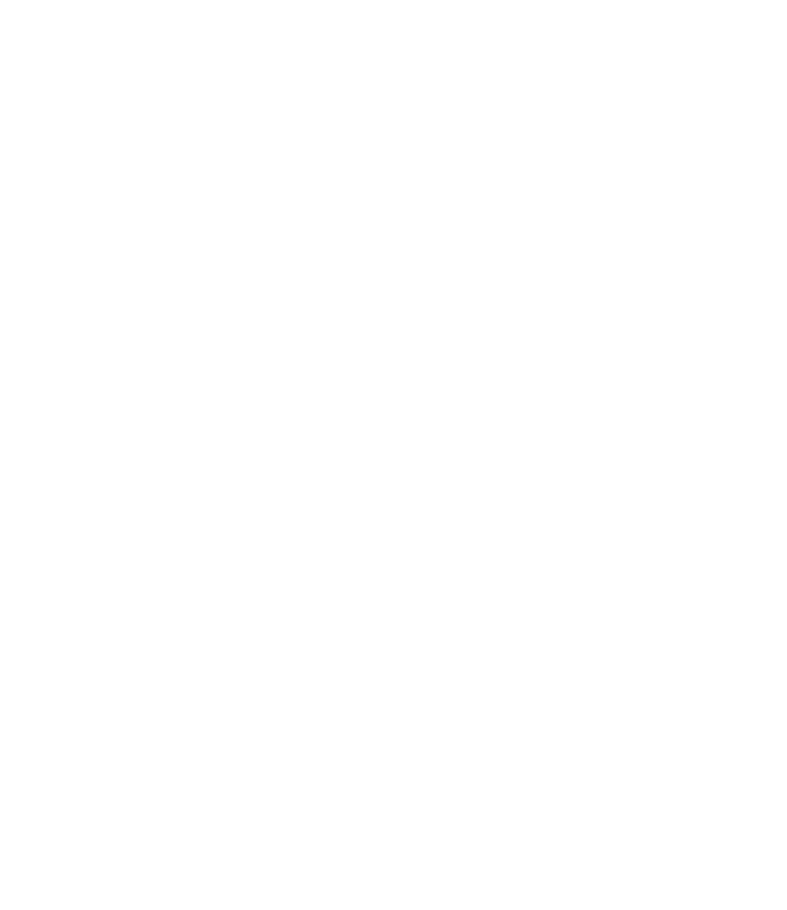
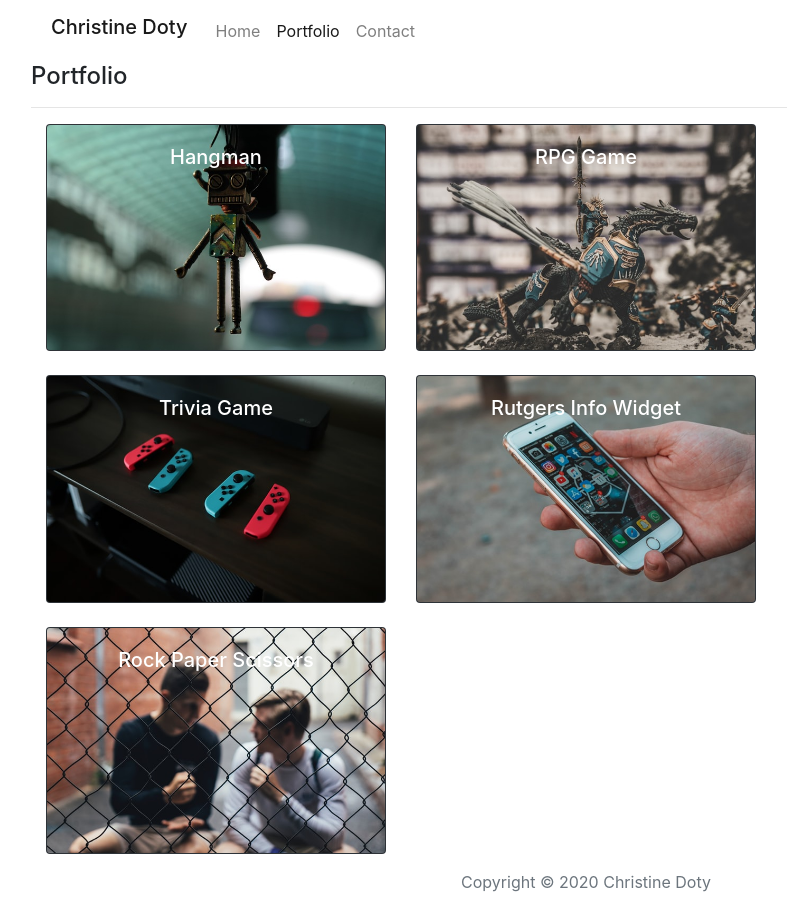
Before and after one commit to ChristineDoty/christine-doty-prework, a plain HTML site: page Module-1_Assessment/portfolio.html in a window 1280 px wide. Shown: the whole page, without its empty margins (54-841 px from the left). Before the commit the page ends 800 px from the top, so only its background shows below. Drawn offline with nearby package versions, Linux system fonts and the light colour scheme.

Commit message:
finished html

```diff
--- a/Module-1_Assessment/portfolio.html
+++ b/Module-1_Assessment/portfolio.html
@@ -0,0 +1,112 @@
+<!doctype html>
+<html lang="en">
+  <head>
+    <!-- Required meta tags -->
+    <meta charset="utf-8">
+    <meta name="viewport" content="width=device-width, initial-scale=1, shrink-to-fit=no">
+
+    <!-- Bootstrap CSS -->
+    <link rel="stylesheet" href="https://stackpath.bootstrapcdn.com/bootstrap/4.4.1/css/bootstrap.min.css" integrity="sha384-Vkoo8x4CGsO3+Hhxv8T/Q5PaXtkKtu6ug5TOeNV6gBiFeWPGFN9MuhOf23Q9Ifjh" crossorigin="anonymous">
+
+    <title>Christine Doty | Portfolio</title>
+  </head>
+  <body>
+
+
+        <div class="container">
+            <nav class="navbar navbar-expand-lg navbar-light">
+                <a class="navbar-brand px-1 py-1 h1">Christine Doty</a>
+                <button class="navbar-toggler" data-target="#my-nav" data-toggle="collapse" aria-controls="my-nav" aria-expanded="false" aria-label="Toggle navigation">
+                    <span class="navbar-toggler-icon"></span>
+                </button>
+                <div id="my-nav" class="collapse navbar-collapse">
+                    <ul class="navbar-nav mr-auto">
+                        <li class="nav-item">
+                            <a class="nav-link" href="index.html">Home</a>
+                        </li>
+                        <li class="nav-item">
+                            <a class="nav-link active" href="#">Portfolio</a>
+                        </li>
+                        <li class="nav-item">
+                            <a class="nav-link" href="contact.html">Contact</a>
+                        </li>
+                    </ul>
+                </div>
+            </nav>
+            <div class="mainContent">
+                <h4>Portfolio</h4>
+                <hr>
+                <div class="container text-center">
+                    <div class="row">
+                        <div class="col-lg-4">
+                            <div class="card bg-dark text-white">
+                                <img src="assets/images/robot.jpg" class="card-img" alt="hanging robot">
+                                <div class="card-img-overlay">
+                                  <h5 class="card-title">Hangman</h5>
+                                </div>
+                              </div>
+                        </div>
+                        <div class="col-lg-4">
+                            <div class="card bg-dark text-white">
+                                <img src="assets/images/rpg.jpg" class="card-img" alt="rpg">
+                                <div class="card-img-overlay">
+                                  <h5 class="card-title">RPG Game</h5>
+                                </div>
+                              </div>
+                        </div>
+                        <div class="col-lg-4">
+
+                        </div>
+                    </div>
+                    <div class="row mt-4">
+                        <div class="col-lg-4">
+                            <div class="card bg-dark text-white">
+                                <img src="assets/images/trivia.jpg" class="card-img" alt="switch controllers">
+                                <div class="card-img-overlay">
+                                  <h5 class="card-title">Trivia Game</h5>
+                                </div>
+                              </div>
+                        </div>
+                        <div class="col-lg-4">
+                            <div class="card bg-dark text-white">
+                                <img src="assets/images/widget.jpg" class="card-img" alt="hand holding iphone">
+                                <div class="card-img-overlay">
+                                  <h5 class="card-title">Rutgers Info Widget</h5>
+                                </div>
+                              </div>
+                        </div>
+                        <div class="col-lg-4">
+                        </div>
+                    </div>
+                    <div class="row mt-4">
+                        <div class="col-lg-4">
+                            <div class="card bg-dark text-white">
+                                <img src="assets/images/rock.jpg" class="card-img" alt="rock paper scissors">
+                                <div class="card-img-overlay">
+                                  <h5 class="card-title">Rock Paper Scissors</h5>
+                                </div>
+                              </div>
+                        </div>
+                        <div class="col-lg-4">
+                        </div>
+                        <div class="col-lg-4">
+                        </div>
+                    </div>
+                </div>
+            </div>
+        </div>
+        <footer class="footer mt-auto py-3 text-center">
+            <div class="container-fluid">
+                <div class="bottomLine">
+                </div>
+              <span class="text-muted">Copyright © 2020 Christine Doty</span>
+            </div>
+          </footer>
+
+    <!-- Optional JavaScript -->
+    <!-- jQuery first, then Popper.js, then Bootstrap JS -->
+    <script src="https://code.jquery.com/jquery-3.4.1.slim.min.js" integrity="sha384-J6qa4849blE2+poT4WnyKhv5vZF5SrPo0iEjwBvKU7imGFAV0wwj1yYfoRSJoZ+n" crossorigin="anonymous"></script>
+    <script src="https://cdn.jsdelivr.net/npm/popper.js@1.16.0/dist/umd/popper.min.js" integrity="sha384-Q6E9RHvbIyZFJoft+2mJbHaEWldlvI9IOYy5n3zV9zzTtmI3UksdQRVvoxMfooAo" crossorigin="anonymous"></script>
+    <script src="https://stackpath.bootstrapcdn.com/bootstrap/4.4.1/js/bootstrap.min.js" integrity="sha384-wfSDF2E50Y2D1uUdj0O3uMBJnjuUD4Ih7YwaYd1iqfktj0Uod8GCExl3Og8ifwB6" crossorigin="anonymous"></script>
+  </body>
+</html>
```
Also changed, not shown: Module-1_Assessment/contact.html (+1 -1 lines), Module-1_Assessment/assets/images/robot.jpg (added), Module-1_Assessment/assets/images/rock.jpg (added), Module-1_Assessment/assets/images/rpg.jpg (added), Module-1_Assessment/assets/images/trivia.jpg (added), Module-1_Assessment/assets/images/widget.jpg (added).
